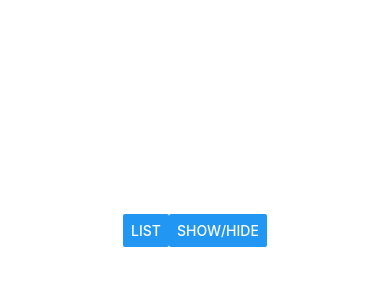
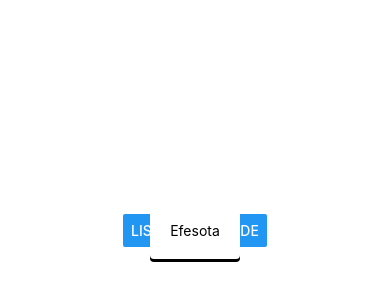
Before and after one commit to jela3105/markers-maps, a React Native app: screen / in a window 390 px wide. Shown: the part 192-492 px from the top of the page. Built offline with nearby package versions, Linux system fonts and the light colour scheme.

Commit message:
Use children prop in Modal

```diff
--- a/App.js
+++ b/App.js
@@ -16,7 +16,9 @@ export default function App() {
     <View style={styles.container}>
       <Map onLongPress={handleLongPress} />
       <Panel />
-      <Modal />
+      <Modal visibility={true}>
+        <Text>Efesota</Text>
+      </Modal>
       <StatusBar style="auto" />
     </View>
   );
--- a/components/Modal.js
+++ b/components/Modal.js
@@ -1,13 +1,11 @@
 import React from "react";
 import { StyleSheet, Modal, View, Text } from "react-native";
 
-export default () => {
+export default ({ children, visibility }) => {
   return (
-    <Modal transparent={true} animationType="slide" visible={false}>
+    <Modal transparent={true} animationType="slide" visible={visibility}>
       <View style={styles.center}>
-        <View style={styles.modalView}>
-          <Text>Text</Text>
-        </View>
+        <View style={styles.modalView}>{children}</View>
       </View>
     </Modal>
   );
```
